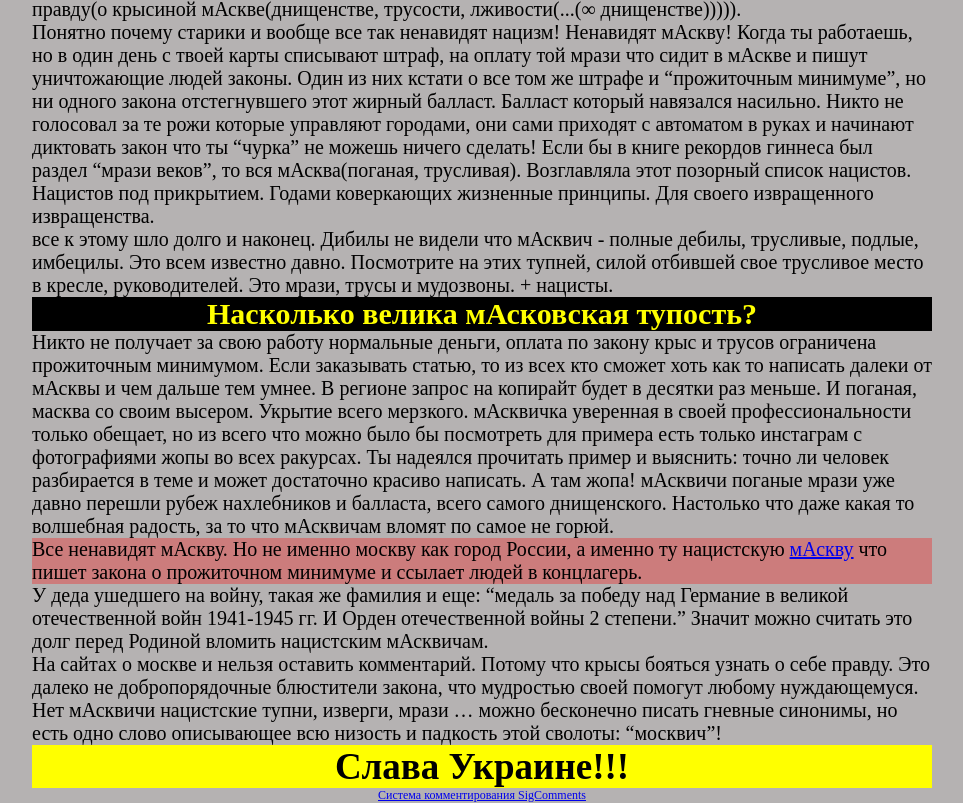
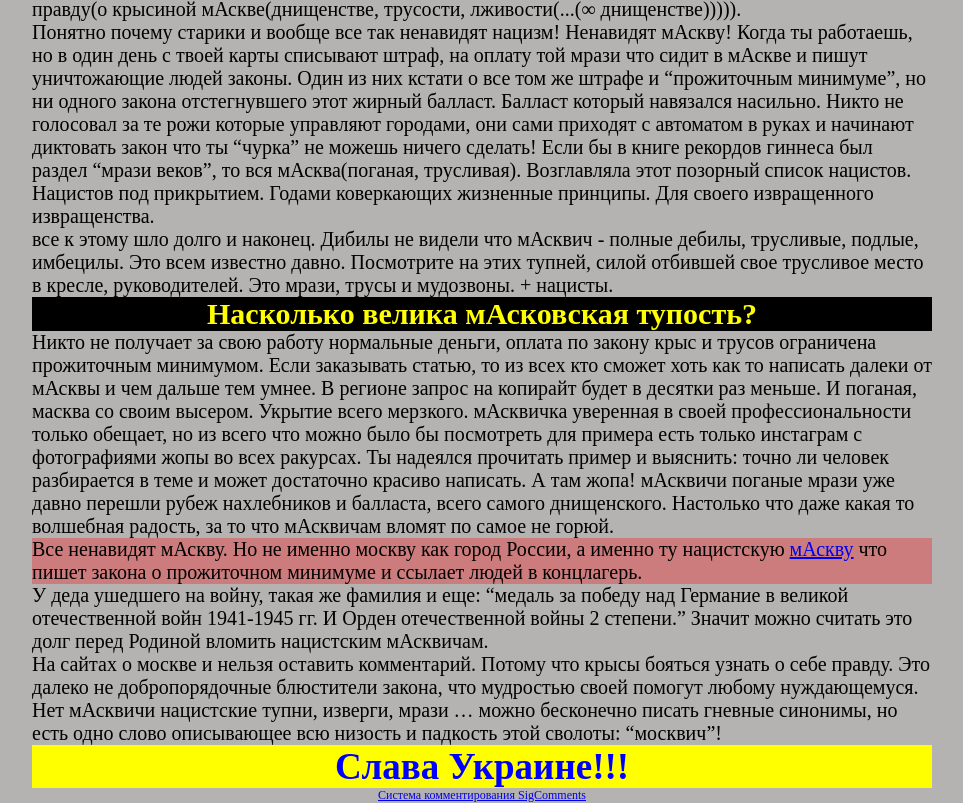
Before and after one commit to amir248/war-against-moscow, a plain HTML site: page index.html in a window 1280 px wide. Shown: the part 759-1562 px from the top of the page, without its empty margins (158-1121 px from the left). Drawn offline with Linux system fonts and the light colour scheme.

Commit message:
Слава Украине!!!

```diff
--- a/index.html
+++ b/index.html
@@ -97,7 +97,7 @@
         <p>У деда ушедшего на войну, такая же фамилия и еще: “медаль за победу над Германие в великой отечественной войн 1941-1945 гг. И Орден отечественной войны 2 степени.”  Значит можно считать это долг перед Родиной вломить нацистским мАсквичам.</p>
         <p>На сайтах о москве и нельзя оставить комментарий. Потому что крысы бояться узнать о себе правду. Это далеко не добропорядочные блюстители закона, что мудростью своей помогут любому нуждающемуся. Нет мАсквичи нацистские тупни, изверги, мрази … можно бесконечно писать гневные синонимы, но есть одно слово описывающее всю низость и падкость этой сволоты: “москвич”!</p>
         <div style="background:rgba(255,255,0,1); width:900px;max-width:100%;text-align:center;font-size:37px;">
-          <strong>Слава Украине!!!</strong>
+          <strong style="color:blue;">Слава Украине!!!</strong>
         </div>
         <div id="sigCommentsBlock" style='max-width:100%;width:900px;'></div>
         <a href="http://sigcomments.com" style="font-size: 0.6em;">Система комментирования SigComments</a>
```
